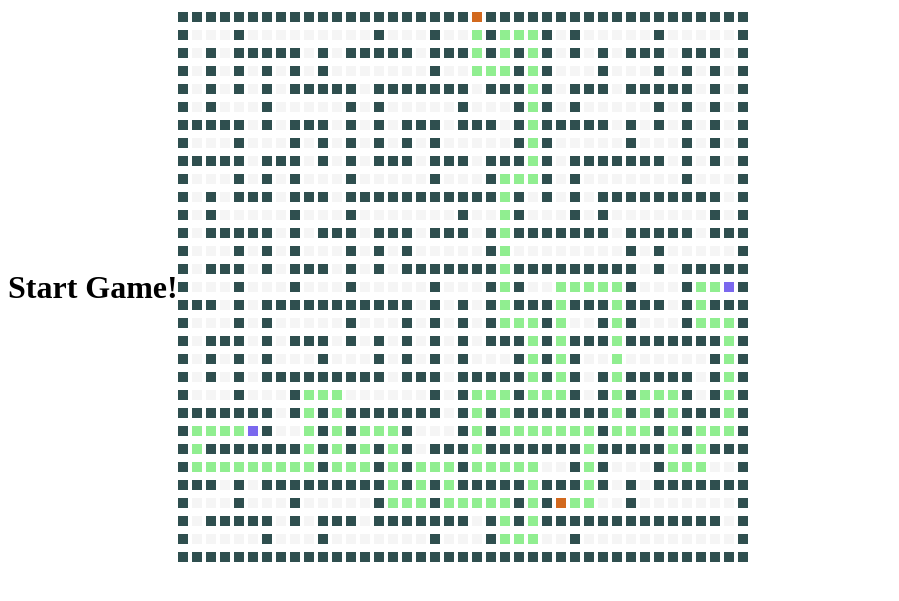
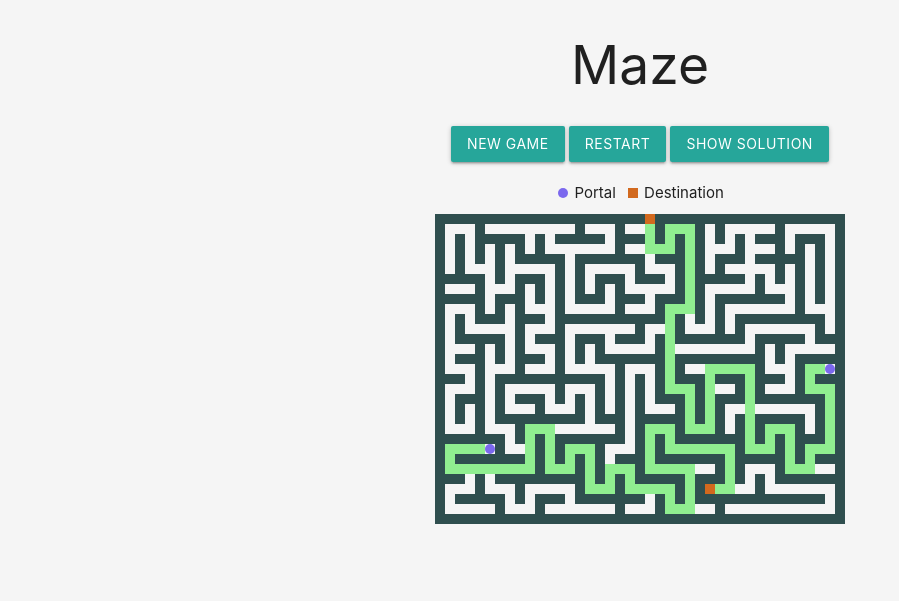
Before and after one commit to yifanbao/590PZ-Project, a Flask app: page / in a window 1280 px wide. Shown: the top 601 px of the page, without its empty margins (0-899 px from the left). Run offline with Flask 2, Linux system fonts and the light colour scheme.

Commit message:
Adjust client side styling

```diff
--- a/server/static/style.css
+++ b/server/static/style.css
@@ -1,14 +1,39 @@
+body {
+    background: whitesmoke;
+}
+
 .container {
     display: flex;
+    flex-direction: column;
     align-items: center;
 }
 
+.button-container {
+    margin: 10px;
+}
+
+.legend-container {
+    display: flex;
+    align-items: center;
+    margin: 10px;
+}
+
+.legend-item {
+    margin: 0 5px;
+}
+
+.legend-icon {
+    display: inline-block;
+    margin: 0 2px;
+}
+
 .maze-board {
-
+    display: grid;
+    grid-gap: 0;
+    grid-template-columns: repeat(41,1fr);
 }
 
 .maze-cell {
-    display: inline-block;
     height: 10px;
     width: 10px;
 }
@@ -35,8 +60,10 @@
 
 .portal {
     background: mediumslateblue;
+    border-radius: 50%;
 }
 
 .portal-solution {
     background: blueviolet;
+    border-radius: 50%;
 }
--- a/server/templates/game.html
+++ b/server/templates/game.html
@@ -2,15 +2,30 @@
 <html lang="en">
 <head>
     <title>MAZE</title>
+    <link rel="stylesheet" href="https://cdnjs.cloudflare.com/ajax/libs/materialize/1.0.0/css/materialize.min.css">
     <link rel="stylesheet" href="{{ url_for('static', filename='style.css') }}">
 </head>
 <body>
 <div class="container">
-    <h1>Start Game!</h1>
+    <h2>Maze</h2>
+    <div class="button-container">
+        <a class="waves-effect waves-light btn">New Game</a>
+        <a class="waves-effect waves-light btn">Restart</a>
+        <a class="waves-effect waves-light btn">Show Solution</a>
+    </div>
+    <div class="legend-container">
+        <div class="legend-item">
+            <div class="maze-cell portal legend-icon"></div>
+             Portal
+        </div>
+        <div class="legend-item">
+            <div class="maze-cell end legend-icon"></div>
+             Destination
+        </div>
+    </div>
     {% if maze %}
         <div class="maze-board">
         {% for row in maze.board %}
-            <div class="maze-row">
             {% for cell in row %}
                 {% if cell == marks['aisle'] %}
                     <div class="maze-cell aisle"></div>
@@ -28,7 +43,6 @@
                     <div class="maze-cell portal-solution"></div>
                 {% endif %}
             {% endfor %}
-            </div>
         {% endfor %}
         </div>
     {% endif %}
```
